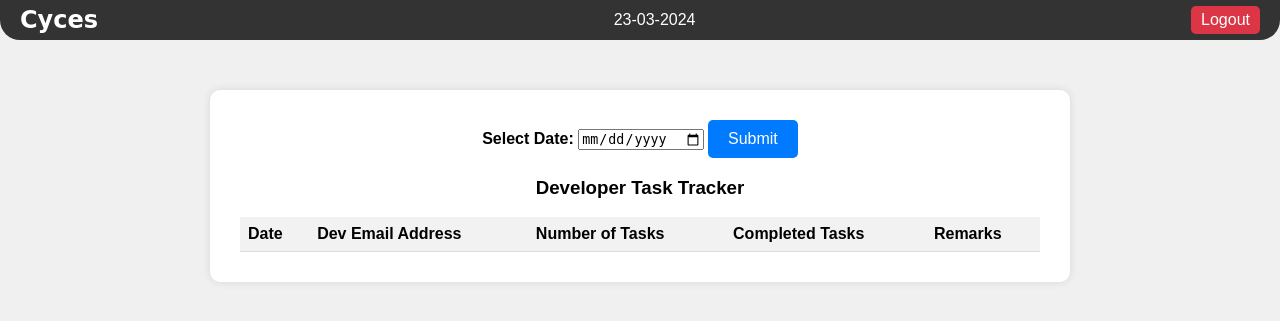
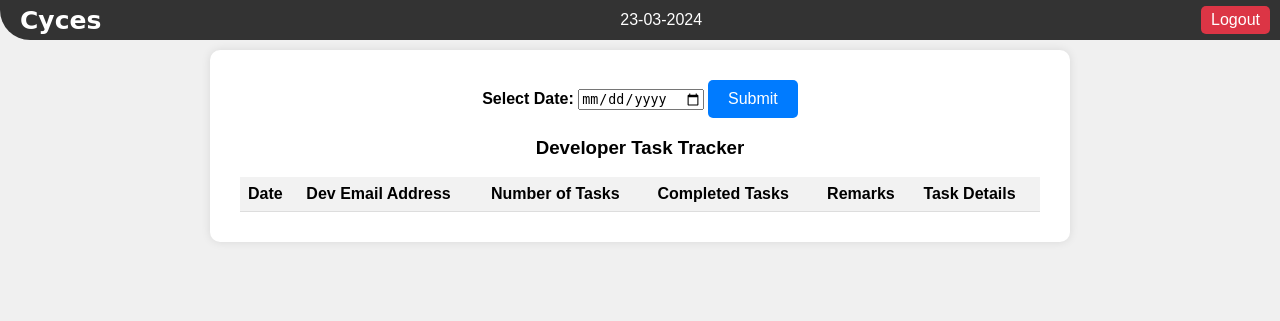
Before and after one commit to MohammedFaizer/Django-Work-Management, a Django app: page /dashboard/ in a window 1280 px wide. Shown: the top 321 px of the page. Run offline with Django 5.2, Linux system fonts and the light colour scheme; a user stored in the database is signed in; lists and menus that the app fills with data are empty.

Commit message:
Completed Changes

```diff
--- a/TaskApp/static/dashboard.css
+++ b/TaskApp/static/dashboard.css
@@ -110,14 +110,45 @@
     background-color: #333;
     color: #fff;
     display: flex;
+    position: fixed;
     justify-content: space-between;
+    top: 0;
+    left: 0;
+    width: 100%;
     align-items: center;
     padding: 10px 20px;
     height: 20px;
-    border-radius: 0px 0px 20px 20px;
+    border-radius: 0px 0px 20px 30px;
 }
+.overlay {
+    display: none;
+    position: fixed;
+    top: 0;
+    left: 0;
+    width: 100%;
+    height: 100%;
+    background-color: rgba(0, 0, 0, 0.613); /* semi-transparent black */
+    z-index: 1000; /* ensure it's on top */
+  }
+
+  .detail-box {
+    background-color: #fff; /* white background for detail box */
+    width: 70%;
+    align-items: center;
+    padding: 20px;
+    border-radius: 10px;
+    position: absolute;
+    top: 50%;
+    left: 50%;
+    transform: translate(-50%, -50%);
+  }
+
+  .close-btn {
+    display: block;
+    margin-top: 10px;
+  }
 .company-name {
-    font-size: 24px;
+    font-size: 25px;
     font-family: cursive;
     font-weight: bold;
     color: #fff;
@@ -128,6 +159,7 @@
     padding: 5px 10px;
     background-color: #dc3545;
     color: #fff;
+    margin-right: 30px;
     border-radius: 5px;
     text-decoration: none;
 }
--- a/TaskApp/static/index.css
+++ b/TaskApp/static/index.css
@@ -7,7 +7,7 @@
     justify-content: center;
     align-items: center;
     height: 100vh;
-    background: url('https://source.unsplash.com/1920x1080/?Black') no-repeat center center fixed;
+    background: url('https://source.unsplash.com/1920x1080/?Minimal') no-repeat center center fixed;
     background-size: cover;
     position: relative;
   }
--- a/TaskApp/templates/header/dashboard.html
+++ b/TaskApp/templates/header/dashboard.html
@@ -3,7 +3,7 @@
 <head>
     <meta charset="UTF-8">
     <meta name="viewport" content="width=device-width, initial-scale=1.0">
-    <title>Dashboard</title>
+    <title>Cyces Dashboard</title>
     {% load static %}
     <link rel="stylesheet" href="{% static 'dashboard.css' %}">
 
@@ -25,18 +25,16 @@
 </div>
 </body>
 <script>
- var currentDate = new Date();
-
-// Options for formatting the date
+var currentDate = new Date();
 var options = {
   timeZone: 'Asia/Kolkata', // Indian Standard Time
   year: 'numeric',
   month: '2-digit',
   day: '2-digit'
 };
-
-
 var istDate = currentDate.toLocaleDateString('en-IN', options).replace(/\//g, '-');
 document.getElementById("dateLabel").textContent = istDate;
+
 </script>
+
 </html>
--- a/TaskApp/templates/superuser_page.html
+++ b/TaskApp/templates/superuser_page.html
@@ -21,6 +21,7 @@
                 <th>Number of Tasks</th>
                 <th>Completed Tasks</th>
                 <th>Remarks</th>
+                <th>Task Details</th>
             </tr>
         </thead>
         <tbody>
@@ -31,11 +32,60 @@
                 <td>{{ developer.number_of_tasks }}</td>
                 <td>{{ developer.no_of_complete }}</td>
                 <td>{{ developer.remarks }}</td>
+                <td><button class="view-btn" data-developer-id="{{ developer.user.id }}">View Details</button></td>
+                <div class="overlay" id="overlay-{{ developer.user.id }}">
+                    <div class="detail-box">
+                        <h1>Task Details</h1>
+                        <h3>Date: {{ developer.date }} </h3>
+                        <h3>Dev Email :{{ developer.user.username }}</h3>
+                        <p>{{ developer.no_of_complete }}/{{ developer.number_of_tasks }}</p>
+                        <!-- Add more detailed data -->
+                        <ul>
+                            {% for i in developer.tky %}
+                            <div class="task-container">
+                                <!-- Set the value attribute to the date of the task -->
+                                <input type="checkbox" class="checkbox-custom" name="task" value="{{ i.date }}" {% if i.isChecked %} checked {% endif %}>
+                                <span class="task-label">{{ i.TaskName }} - Time taken: {{ i.TimeTaken }} hours, Type: {{ i.Type }}</span>
+                            </div>
+                            {% endfor %}
+                        </ul>
+                        <button class="close-btn" data-developer-id="{{ developer.user.id }}">Close</button>
+                    </div>
+                </div>
+
+
             </tr>
-            {% endfor %}
+
         </tbody>
+        {% endfor %}
     </table>
+
+
+
+
 </div>
 </center>
 
+  <script>
+    document.addEventListener('DOMContentLoaded', function() {
+        const viewButtons = document.querySelectorAll('.view-btn');
+        const closeButtons = document.querySelectorAll('.close-btn');
+
+        viewButtons.forEach(function(btn) {
+            btn.addEventListener('click', function() {
+                const developerId = btn.getAttribute('data-developer-id');
+                const overlay = document.getElementById('overlay-' + developerId);
+                overlay.style.display = 'block';
+            });
+        });
+
+        closeButtons.forEach(function(btn) {
+            btn.addEventListener('click', function() {
+                const developerId = btn.getAttribute('data-developer-id');
+                const overlay = document.getElementById('overlay-' + developerId);
+                overlay.style.display = 'none';
+            });
+        });
+    });
+  </script>
 {% endblock %}
--- a/TaskApp/views.py
+++ b/TaskApp/views.py
@@ -20,7 +20,8 @@
                 for user in normal_users:
                     tasks_for_selected_date = user.task_set.filter(date=selected_date)
                     number_of_tasks = tasks_for_selected_date.first().number_of_tasks if tasks_for_selected_date else '---'  # Set to '-' if no tasks for the selected date
-                    remarks = tasks_for_selected_date.first().remarks if tasks_for_selected_date else '---'  # Set to '-' if no tasks for the selected date
+                    remarks = tasks_for_selected_date.first().remarks if tasks_for_selected_date else '---'
+                    task_array = tasks_for_selected_date.first().task_array if tasks_for_selected_date else []  # Set to '-' if no tasks for the selected date
                     no_of_complete=tasks_for_selected_date.first().no_of_complete if tasks_for_selected_date else '---'
                     developers.append({
                     'date': selected_date,
@@ -28,6 +29,7 @@
                     'number_of_tasks': number_of_tasks,
                     'no_of_complete': no_of_complete,
                     'remarks': remarks,
+                    'tky':task_array,
                     })
 
                 return render(request, 'superuser_page.html',{'developers':developers})
@@ -36,16 +38,11 @@
 
     else:
         def condRender():
-            context={'added':0}
+            context={}
             today = datetime.date.today()
             tast = TaskTable.objects.filter(date=today,user=request.user)
             if tast.exists():
                 context['assign']=tast
-                context['added']=1
-                for task in tast:
-                    if task.no_of_complete==task.number_of_tasks:
-                        context['added']=2
-
             return context
 
         if request.method=='POST':
@@ -91,7 +88,6 @@
     if request.method=='POST':
         email=request.POST.get('mail')
         password=request.POST.get('password')
-        print(email,password)
         user=authenticate(request,username=email,password=password)
         if user is not None:
             login(request,user)
```
Also changed, not shown: TaskApp/templates/user_page.html (+14 -26 lines), db.sqlite3.
